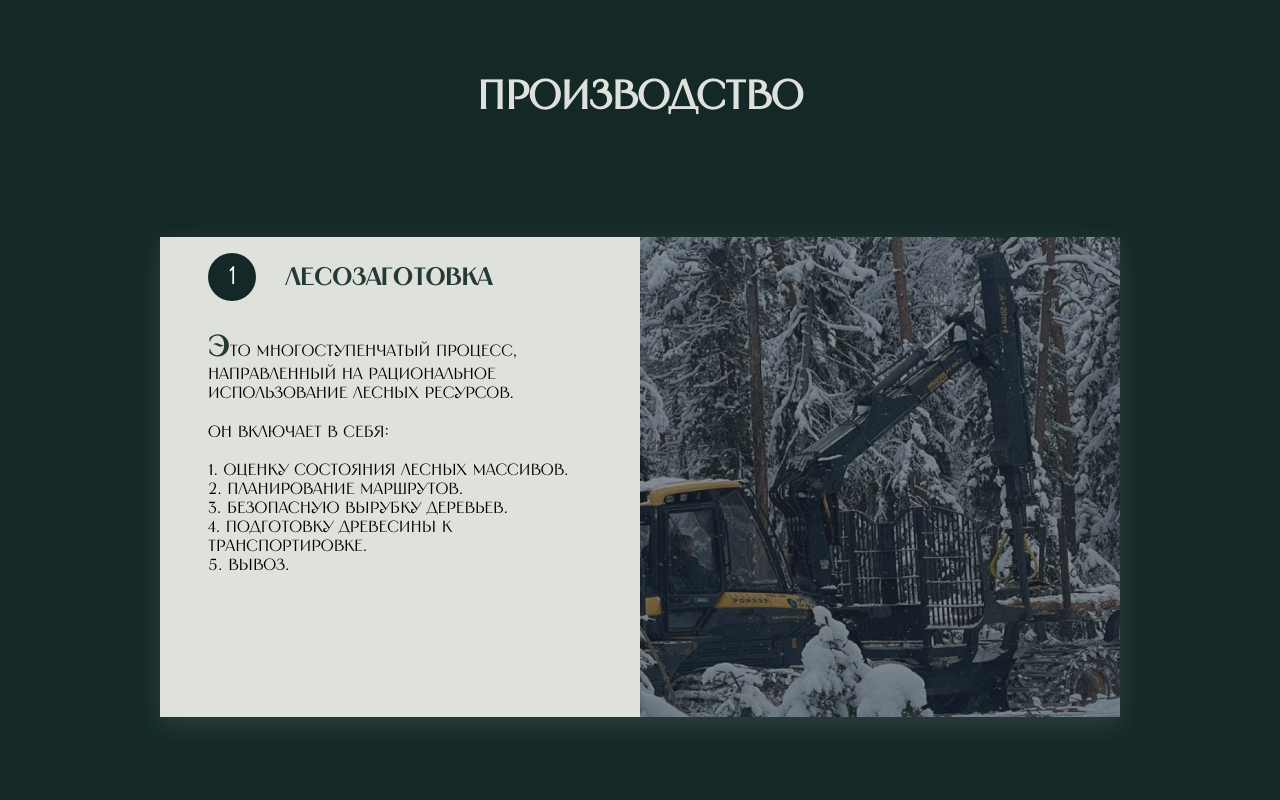
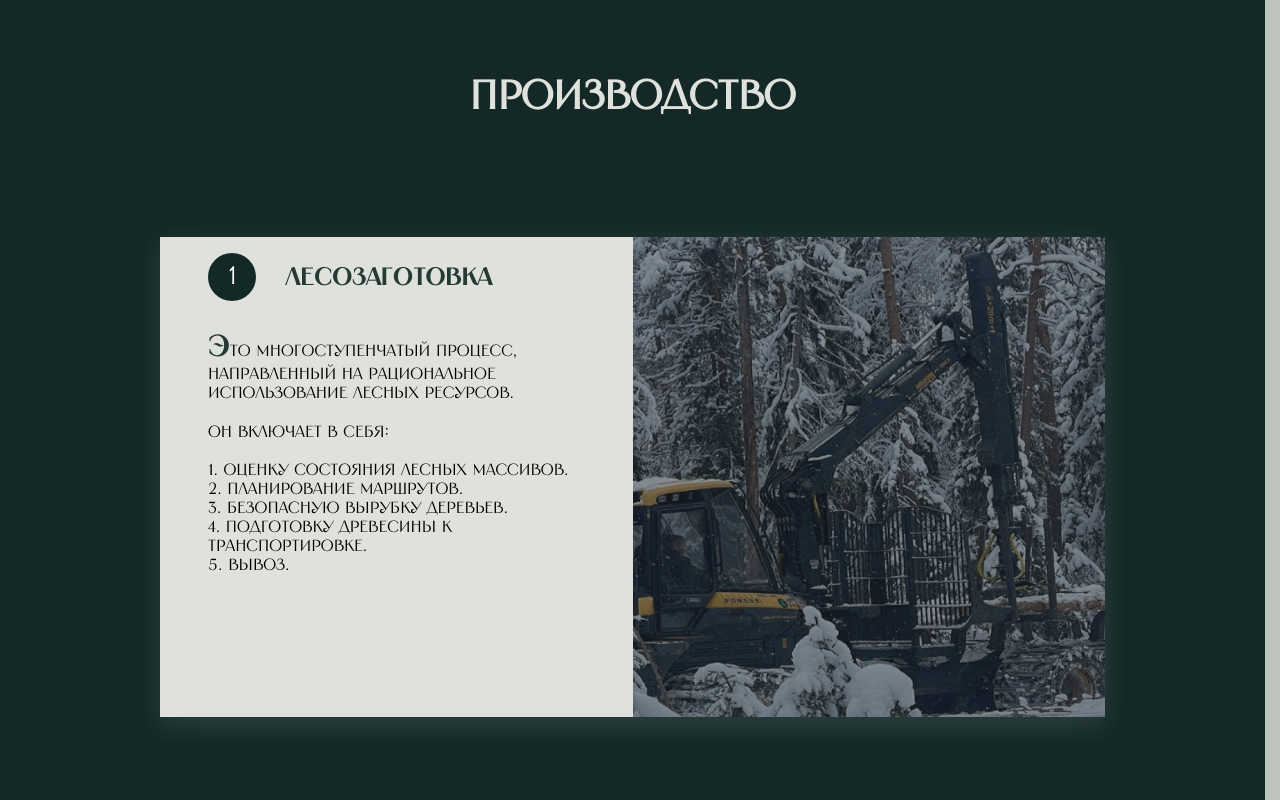
Before and after one commit to Kasstel/Kyarda, a React (Vite) app: page / in a window 1280 px wide. Shown: the part 2720-3520 px from the top of the page. Built offline with nearby package versions, Linux system fonts and the light colour scheme.

Commit message:
optimize modal

```diff
--- a/index.html
+++ b/index.html
@@ -7,6 +7,21 @@
     <link rel="preload" as="image" href="/images/logo__forest2.webp" />
     <meta name="viewport" content="width=device-width, initial-scale=1.0" />
     <title>Кьярда - завод пиломатериалов</title>
+    <style>
+    .wrapper {
+      opacity: 0;
+    }
+    @keyframes force-show {
+      to { opacity: 1; }
+    }
+    .wrapper {
+      animation: force-show 0s 3s forwards;
+    }
+    .wrapper--ready {
+      animation: none;
+      opacity: 1;
+    }
+  </style>
   </head>
   <body>
     <div id="root"></div>
--- a/src/App.css
+++ b/src/App.css
@@ -6,13 +6,50 @@
 }
 
 
+/* Всегда показываем скроллбар чтобы лейаут не прыгал */
+html {
+  overflow-y: scroll;
+  scrollbar-gutter: stable;
+}
+
+
+.wrapper {
+  opacity: 0;
+  transition: opacity 0.3s ease;
+}
+
+.wrapper--ready {
+  opacity: 1;
+}
+
 .header{
   height: 100vh;
   position: relative;
   overflow: hidden;
 }
 
+.preloader {
+  position: fixed;
+  inset: 0;
+  display: flex;
+  align-items: center;
+  justify-content: center;
+  background: var(--bg-color);
+  z-index: 9999;
+}
 
+.preloader__spinner {
+  width: 40px;
+  height: 40px;
+  border: 3px solid rgba(255,255,255,0.1);
+  border-top-color: #fff;
+  border-radius: 50%;
+  animation: spin 0.8s linear infinite;
+}
+
+@keyframes spin {
+  to { transform: rotate(360deg); }
+}
 
 .menu{
   background: rgba(255, 255, 255, 0.253);
--- a/src/App.tsx
+++ b/src/App.tsx
@@ -54,15 +54,17 @@ function App() {
     <>
       <CartProvider>
         <ModalProvider>
+          {!ready && (
+          <div className="preloader">
+            <div className="preloader__spinner" />
+          </div>
+          )}
           <header>
             <Menu />
           </header>
+
           <div
-            className="wrapper"
-            style={{
-              opacity: ready ? 1 : 0,
-              transition: "opacity .3s ease",
-            }}
+            className={`wrapper ${ready ? "wrapper--ready" : ""}`}
           >
             <div className="content">
               <Header />
--- a/src/widgets/Modal/Modal.tsx
+++ b/src/widgets/Modal/Modal.tsx
@@ -10,12 +10,15 @@ export function Modal(){
   useEffect(() => {
     if (modalType) {
       document.body.style.overflow = "hidden";   // 🔒 блокируем скролл
+      document.documentElement.style.scrollbarGutter = "stable";
     } else {
       document.body.style.overflow = "auto";     // 🔓 возвращаем скролл
+      document.documentElement.style.scrollbarGutter = "";
     }
 
     return () => {
       document.body.style.overflow = "auto";     // На всякий случай при размонтировании
+      document.documentElement.style.scrollbarGutter = "";
     };
   }, [modalType]);
 
```
Also changed, not shown: 8 other files (tests, documents, lock files or other folders).
